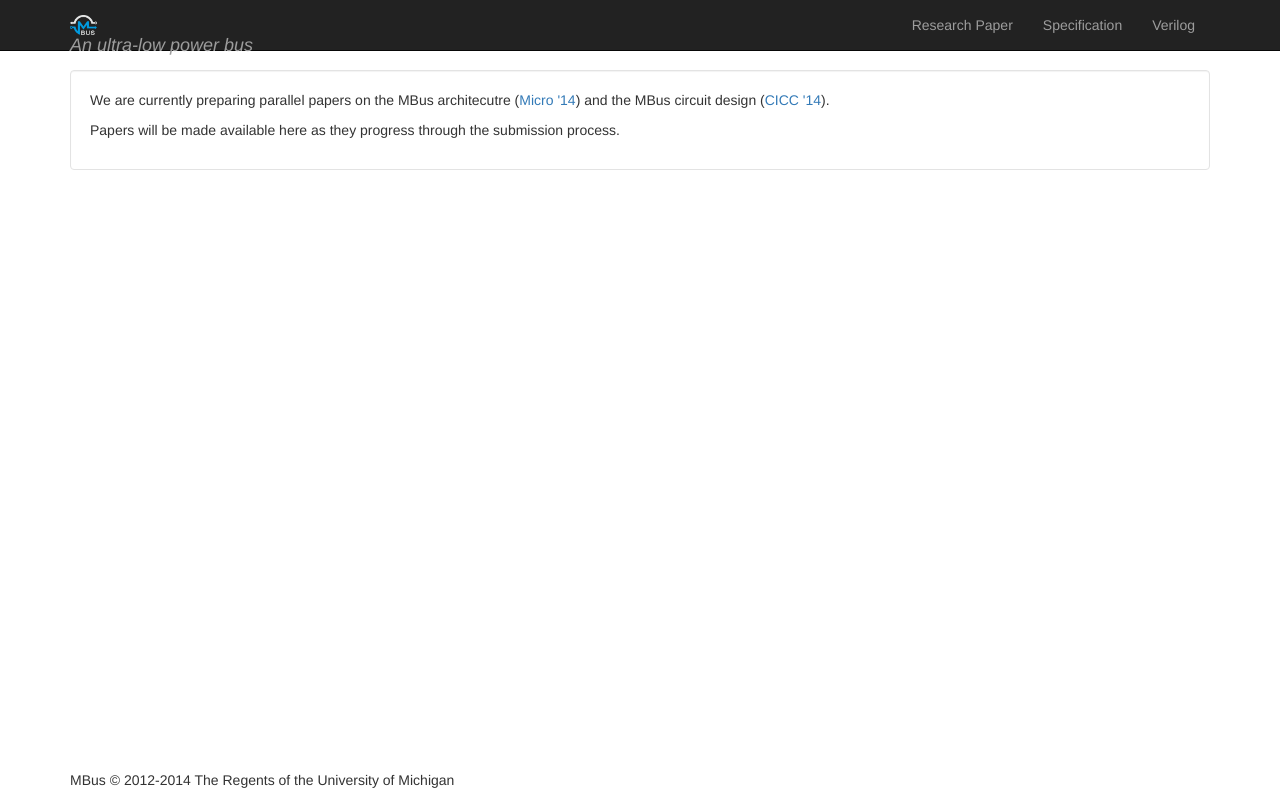
After one commit to lab11/mbus.io, a Python web app: template mbus/templates/paper.mako in a window 1280 px wide. The commit adds this page. Run offline with Mako, Linux system fonts and the light colour scheme; the template is opened without the code that fills it, so the values that code supplies are empty; some libraries are stand-ins or nearby versions.

Commit message:
Add favicon, copyright, stub pages

```diff
--- a/mbus/static/local.css
+++ b/mbus/static/local.css
@@ -1,3 +1,19 @@
+html,body{
+	height: 100%;
+}
+
+#wrap {
+	min-height: 100%;
+}
+
+.footer {
+	position: relative;
+	margin-top: -50px;
+	height: 50px;
+	clear: both;
+	padding-top: 40px;
+}
+
 body {
   padding-top: 70px; /* Navbar = 50; + 20 pad */
   padding-bottom: 20px;
--- a/mbus/templates/base.mako
+++ b/mbus/templates/base.mako
@@ -7,9 +7,7 @@
       <meta name="viewport" content="width=device-width, initial-scale=1.0">
       <meta name="description" content="MBus">
       <meta name="author" content="Pat Pannuto">
-      <!--
-      <link rel="shortcut icon" href="${request.static_url('mbus:static/pyramid-16x16.png')}">
-      -->
+      <link rel="shortcut icon" href="${request.static_url('mbus:static/img/MBus_no_text_with_line_square.png')}">
 
 
       <title>
@@ -24,9 +22,6 @@
 
       <!-- Custom styles for this template -->
       <link href="${request.static_url('mbus:static/local.css')}" rel="stylesheet">
-      <!--
-      <link href="${request.static_url('mbus:static/theme.css')}" rel="stylesheet">
-      -->
 
       <!-- HTML5 shim and Respond.js IE8 support of HTML5 elements and media queries -->
       <!--[if lt IE 9]>
@@ -46,22 +41,32 @@
             <span class="icon-bar"></span>
           </button>
           <a class="navbar-brand" href="/">
-            <img src="/static/img/MBus_inv.png" class="displayed" height="30px">
+            <img src="/static/img/MBus_inv.png" class="displayed" height="20px">
             <i>An ultra-low power bus</i>
           </a>
         </div>
         <div class="collapse navbar-collapse">
           <ul class="nav navbar-nav pull-right">
-            <li><a href="#">Research Paper</a></li>
-            <li><a href="#">Specification</a></li>
-            <li><a href="#">Verilog</a></li>
+            <li><a href="/paper.html">Research Paper</a></li>
+            <li><a href="/spec.html">Specification</a></li>
+            <li><a href="/verilog.html">Verilog</a></li>
           </ul>
         </div>
       </div>
     </div>
 
-    <div class="content">
-      ${next.body()}
+    <div id="wrap">
+      <div class="content">
+        ${next.body()}
+      </div>
+    </div>
+
+    <div class="footer" role="navigation">
+      <div class="container">
+        <div class="center-block">
+          MBus &copy; 2012-2014 The Regents of the University of Michigan
+        </div>
+      </div>
     </div>
 
     <!-- Bootstrap core JavaScript
--- /dev/null
+++ b/mbus/templates/paper.mako
@@ -0,0 +1,16 @@
+<%inherit file="base.mako"/>
+
+<%block name="title_extra"> | Research Paper</%block>
+
+<div class="container">
+  <div class="well well-clear">
+    <p>
+      We are currently preparing parallel papers on the MBus architecutre
+      (<a href="http://www.microarch.org/micro47">Micro '14</a>) and the MBus
+      circuit design (<a href="http://www.ieee-cicc.org">CICC '14</a>).
+    </p>
+    <p>
+      Papers will be made available here as they progress through the submission process.
+    </p>
+  </div>
+</div>
--- /dev/null
+++ b/mbus/templates/spec.mako
@@ -0,0 +1,6 @@
+<%inherit file="base.mako"/>
+
+<%block name="title_extra"> | Specification</%block>
+
+<div class="container">
+</div>
--- /dev/null
+++ b/mbus/templates/verilog.mako
@@ -0,0 +1,6 @@
+<%inherit file="base.mako"/>
+
+<%block name="title_extra"> | Verilog</%block>
+
+<div class="container">
+</div>
```
Also changed, not shown: mbus/views.py (+13 -1 lines), mbus/static/img/MBus_no_text.png (added), mbus/static/img/MBus_no_text_square.png (added), mbus/static/img/MBus_no_text_with_line.png (added), mbus/static/img/MBus_no_text_with_line_square.png (added), mbus/static/img/MBus_square.png (added).
